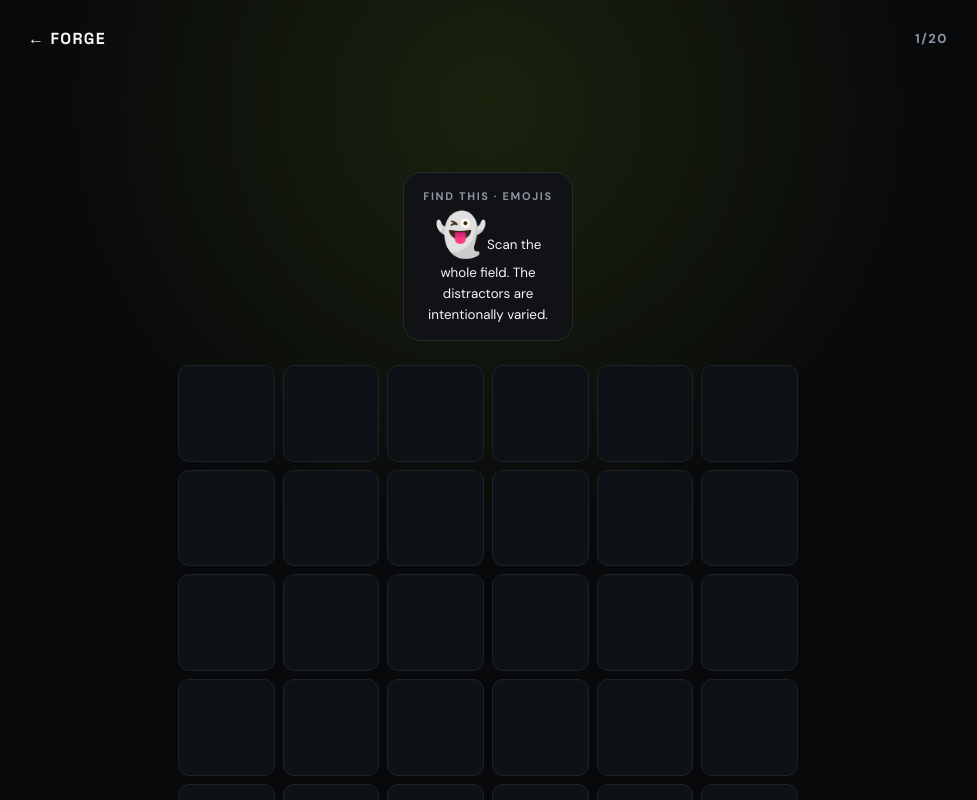
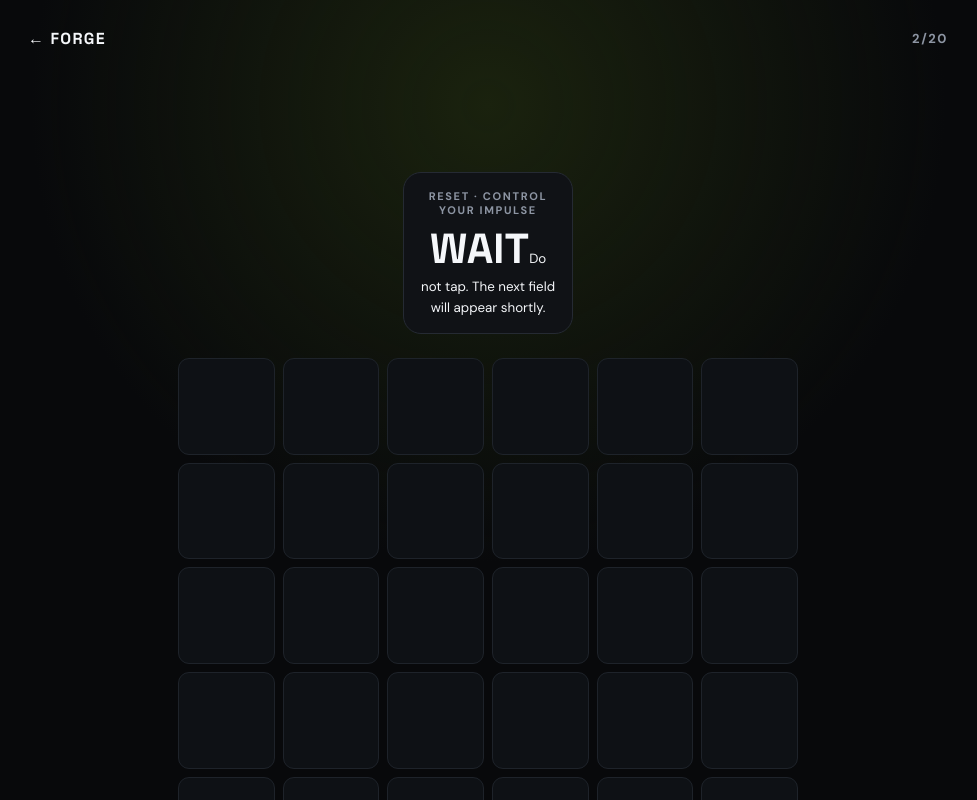
Before and after one commit to Nar-Lod/FORGE, a Next.js app: page /challenges/focus in a window 1280 px wide. Both pictures are taken after a click on the button "Begin Focus". Shown: the top 800 px of the page, without its empty margins (152-1129 px from the left). Built offline with nearby package versions, Linux system fonts and the light colour scheme.

Commit message:
Fix Focus round progression and add varied distractors

```diff
--- a/app/challenges/focus/page.tsx
+++ b/app/challenges/focus/page.tsx
@@ -1,22 +1,325 @@
 "use client";
-import { useCallback, useEffect, useMemo, useState } from "react";
+
+import { useCallback, useEffect, useMemo, useRef, useState } from "react";
 import Link from "next/link";
 import { FOCUS_LIBRARIES, FOCUS_MODES, type FocusItem } from "../../../lib/focus-library";
-const ROUNDS=20, GRID_SIZE=36;
-function pick<T>(a:T[]){return a[Math.floor(Math.random()*a.length)];}
-function makePalette(mode:string,target:FocusItem){const pool=FOCUS_LIBRARIES[mode].filter(x=>x.id!==target.id);const out=[target];while(out.length<Math.min(8,pool.length+1)){const x=pick(pool);if(!out.some(y=>y.id===x.id))out.push(x);}return out.sort(()=>Math.random()-.5);}
-export default function FocusChallenge(){
- const [round,setRound]=useState(0),[mode,setMode]=useState("shapes"),[target,setTarget]=useState<FocusItem>(FOCUS_LIBRARIES.shapes[0]),[targetCell,setTargetCell]=useState(-1),[visible,setVisible]=useState(false),[started,setStarted]=useState(false),[finished,setFinished]=useState(false),[hits,setHits]=useState(0),[mistakes,setMistakes]=useState(0),[streak,setStreak]=useState(0),[bestStreak,setBestStreak]=useState(0),[reactionTotal,setReactionTotal]=useState(0),[shownAt,setShownAt]=useState(0),[palette,setPalette]=useState<FocusItem[]>([]);
- const difficulty=Math.min(1,round/(ROUNDS-1)); const visibleMs=Math.round(1050-difficulty*620);
- const score=useMemo(()=>{if(!finished)return 0;const accuracy=hits/Math.max(1,hits+mistakes),avg=reactionTotal/Math.max(1,hits),speed=Math.max(0,1-avg/1500),streakBonus=Math.min(10,bestStreak*.8);return Math.round(Math.min(100,accuracy*65+speed*25+streakBonus));},[finished,hits,mistakes,reactionTotal,bestStreak]);
- const createRound=useCallback(()=>{const nextMode=pick(FOCUS_MODES);const nextTarget=pick(FOCUS_LIBRARIES[nextMode]);setMode(nextMode);setTarget(nextTarget);setPalette(makePalette(nextMode,nextTarget));setTargetCell(Math.floor(Math.random()*GRID_SIZE));setVisible(true);setShownAt(performance.now());window.setTimeout(()=>setVisible(false),visibleMs);},[visibleMs]);
- const start=()=>{setStarted(true);setFinished(false);setRound(0);setHits(0);setMistakes(0);setStreak(0);setBestStreak(0);setReactionTotal(0);window.setTimeout(createRound,350);};
- const choose=(index:number)=>{if(!started||finished||!visible)return;const reaction=performance.now()-shownAt;if(index===targetCell){const ns=streak+1;setHits(v=>v+1);setStreak(ns);setBestStreak(v=>Math.max(v,ns));setReactionTotal(v=>v+reaction);}else{setMistakes(v=>v+1);setStreak(0);}setVisible(false);if(round>=ROUNDS-1)setFinished(true);else{setRound(v=>v+1);window.setTimeout(createRound,220+Math.random()*520);}};
- useEffect(()=>{if(!started||finished)return;const onKey=(e:KeyboardEvent)=>{const n=Number(e.key)-1;if(n>=0&&n<GRID_SIZE)choose(n)};window.addEventListener("keydown",onKey);return()=>window.removeEventListener("keydown",onKey);});
- useEffect(()=>{if(!finished)return;const previous=JSON.parse(window.localStorage.getItem("forge.metrics")||"[[\"Focus\",0],[\"Control\",0],[\"Patience\",0],[\"Persistence\",0],[\"Consistency\",0]]") as [string,number][];const next=previous.map(([n,v])=>n==="Focus"?[n,Math.max(v,score)]:[n,v]);window.localStorage.setItem("forge.metrics",JSON.stringify(next));window.localStorage.setItem("forge.lastFocus",String(score));window.localStorage.setItem("forge.sessions",String(Number(window.localStorage.getItem("forge.sessions")||0)+1));},[finished,score]);
- return <main className="game-shell"><div className="game-topbar"><Link href="/" className="game-back">← FORGE</Link><div className="game-progress">{started&&!finished ? (round+1)+"/"+ROUNDS : "FOCUS"}</div></div>
- {!started&&!finished&&<section className="game-intro"><div className="eyebrow">FOCUS · VISUAL SEARCH</div><h1>Find it before it vanishes.</h1><p>The library changes every round. Shapes, emojis, animals, food, vehicles and flags can all appear. Learn the visual rule quickly, then act before the target disappears.</p><div className="rule-pills"><span>6 visual families</span><span>36 positions</span><span>Gets faster</span></div><button className="btn btn-primary" onClick={start}>Begin Focus</button></section>}
- {started&&!finished&&<section className="game-stage"><div className="target-card"><span>FIND THIS · {mode.toUpperCase()}</span><strong>{target.glyph}</strong><small>Scan the whole field. The distractors are intentionally varied.</small></div><div className="focus-grid">{Array.from({length:GRID_SIZE},(_,i)=><button key={round+"-"+i} className={"focus-cell "+(visible&&i===targetCell?"focus-target":"")} onClick={()=>choose(i)} aria-label={visible&&i===targetCell?target.label:"field position"}>{visible&&i===targetCell?target.glyph:""}</button>)}</div><div className="live-stats"><span>STREAK <b>{streak}</b></span><span>HITS <b>{hits}</b></span><span>MISS <b>{mistakes}</b></span><span>MODE <b>{mode}</b></span></div><p className="game-hint">Do not memorize the layout. Every round can change the entire visual language.</p></section>}
- {finished&&<section className="result-card"><div className="eyebrow">CHALLENGE COMPLETE</div><div className="result-score">{score}</div><div className="result-label">FOCUS SCORE</div><div className="result-stats"><div><strong>{hits}</strong><span>correct</span></div><div><strong>{mistakes}</strong><span>misses</span></div><div><strong>{bestStreak}</strong><span>best streak</span></div></div><p>{score>=80?"Strong visual control. Try again if you want to recover or beat your best — not to extend the session.":"You can recover. Change your search strategy, then make one deliberate attempt."}</p><div className="cta-row"><button className="btn btn-primary" onClick={start}>Play another mix</button><Link href="/" className="btn btn-secondary">I am done</Link></div></section>}
- </main>;
+
+const ROUNDS = 20;
+const GRID_SIZE = 36;
+type Phase = "ready" | "visible" | "wait";
+
+function pick<T>(items: T[]) {
+  return items[Math.floor(Math.random() * items.length)];
 }
+
+function makePalette(mode: string, target: FocusItem) {
+  const pool = FOCUS_LIBRARIES[mode].filter((item) => item.id !== target.id);
+  const out = [target];
+
+  while (out.length < Math.min(10, pool.length + 1)) {
+    const item = pick(pool);
+    if (!out.some((existing) => existing.id === item.id)) out.push(item);
+  }
+
+  return out;
+}
+
+function visualStyle(index: number, item: FocusItem, target: boolean) {
+  const hues = [18, 42, 76, 118, 158, 198, 238, 278, 318, 346];
+  const hue = hues[index % hues.length];
+  const rotation = ((index * 37) % 28) - 14;
+  const scale = 0.78 + ((index * 17) % 35) / 100;
+
+  return {
+    "--focus-hue": hue,
+    "--focus-rotation": `${target ? 0 : rotation}deg`,
+    "--focus-scale": target ? 1 : scale,
+    "--focus-delay": `${(index % 5) * 20}ms`,
+    "--focus-surface": `hsl(${hue} 70% 94%)`,
+    "--focus-ink": `hsl(${hue} 72% 35%)`,
+  } as React.CSSProperties;
+}
+
+export default function FocusChallenge() {
+  const [round, setRound] = useState(0);
+  const [mode, setMode] = useState("shapes");
+  const [target, setTarget] = useState<FocusItem>(FOCUS_LIBRARIES.shapes[0]);
+  const [targetCell, setTargetCell] = useState(-1);
+  const [phase, setPhase] = useState<Phase>("ready");
+  const [started, setStarted] = useState(false);
+  const [finished, setFinished] = useState(false);
+  const [hits, setHits] = useState(0);
+  const [mistakes, setMistakes] = useState(0);
+  const [streak, setStreak] = useState(0);
+  const [bestStreak, setBestStreak] = useState(0);
+  const [reactionTotal, setReactionTotal] = useState(0);
+  const [shownAt, setShownAt] = useState(0);
+  const [palette, setPalette] = useState<FocusItem[]>([]);
+  const timerRef = useRef<number | null>(null);
+
+  const difficulty = Math.min(1, round / (ROUNDS - 1));
+  const visibleMs = Math.round(1100 - difficulty * 600);
+
+  const clearTimer = useCallback(() => {
+    if (timerRef.current !== null) {
+      window.clearTimeout(timerRef.current);
+      timerRef.current = null;
+    }
+  }, []);
+
+  const finishRound = useCallback((wasCorrect: boolean, reaction?: number) => {
+    clearTimer();
+
+    if (wasCorrect) {
+      setHits((value) => value + 1);
+      setStreak((value) => {
+        const next = value + 1;
+        setBestStreak((best) => Math.max(best, next));
+        return next;
+      });
+      if (reaction !== undefined) setReactionTotal((value) => value + reaction);
+    } else {
+      setMistakes((value) => value + 1);
+      setStreak(0);
+    }
+
+    setPhase("wait");
+
+    if (round >= ROUNDS - 1) {
+      timerRef.current = window.setTimeout(() => {
+        setFinished(true);
+        setPhase("ready");
+        timerRef.current = null;
+      }, 650);
+      return;
+    }
+
+    timerRef.current = window.setTimeout(() => {
+      setRound((value) => value + 1);
+      timerRef.current = null;
+    }, 650);
+  }, [clearTimer, round]);
+
+  const createRound = useCallback(() => {
+    clearTimer();
+
+    const nextMode = pick(FOCUS_MODES);
+    const nextTarget = pick(FOCUS_LIBRARIES[nextMode]);
+    const nextTargetCell = Math.floor(Math.random() * GRID_SIZE);
+
+    setMode(nextMode);
+    setTarget(nextTarget);
+    setPalette(makePalette(nextMode, nextTarget));
+    setTargetCell(nextTargetCell);
+    setPhase("visible");
+    setShownAt(performance.now());
+
+    timerRef.current = window.setTimeout(() => {
+      setPhase("wait");
+      setMistakes((value) => value + 1);
+      setStreak(0);
+
+      if (round >= ROUNDS - 1) {
+        timerRef.current = window.setTimeout(() => {
+          setFinished(true);
+          setPhase("ready");
+          timerRef.current = null;
+        }, 650);
+      } else {
+        timerRef.current = window.setTimeout(() => {
+          setRound((value) => value + 1);
+          timerRef.current = null;
+        }, 650);
+      }
+    }, visibleMs);
+  }, [clearTimer, round, visibleMs]);
+
+  const start = () => {
+    clearTimer();
+    setStarted(true);
+    setFinished(false);
+    setRound(0);
+    setHits(0);
+    setMistakes(0);
+    setStreak(0);
+    setBestStreak(0);
+    setReactionTotal(0);
+    setPhase("ready");
+
+    timerRef.current = window.setTimeout(() => {
+      timerRef.current = null;
+      createRound();
+    }, 350);
+  };
+
+  const choose = (index: number) => {
+    if (!started || finished || phase !== "visible") return;
+
+    const reaction = performance.now() - shownAt;
+    finishRound(index === targetCell, index === targetCell ? reaction : undefined);
+  };
+
+  useEffect(() => {
+    if (!started || finished) return;
+
+    const onKey = (event: KeyboardEvent) => {
+      const n = Number(event.key) - 1;
+      if (n >= 0 && n < GRID_SIZE) choose(n);
+    };
+
+    window.addEventListener("keydown", onKey);
+    return () => window.removeEventListener("keydown", onKey);
+  }, [started, finished, phase, targetCell, shownAt]);
+
+  useEffect(() => {
+    if (!started || finished || phase !== "ready") return;
+    if (round === 0) return;
+    createRound();
+  }, [round, started, finished, phase, createRound]);
+
+  useEffect(() => {
+    return () => clearTimer();
+  }, [clearTimer]);
+
+  const score = useMemo(() => {
+    if (!finished) return 0;
+    const accuracy = hits / Math.max(1, hits + mistakes);
+    const avgReaction = reactionTotal / Math.max(1, hits);
+    const speed = Math.max(0, 1 - avgReaction / 1500);
+    const streakBonus = Math.min(10, bestStreak * 0.8);
+    return Math.round(Math.min(100, accuracy * 65 + speed * 25 + streakBonus));
+  }, [finished, hits, mistakes, reactionTotal, bestStreak]);
+
+  useEffect(() => {
+    if (!finished) return;
+
+    const previous = JSON.parse(
+      window.localStorage.getItem("forge.metrics") ||
+        '[[\"Focus\",0],[\"Control\",0],[\"Patience\",0],[\"Persistence\",0],[\"Consistency\",0]]'
+    ) as [string, number][];
+
+    const next = previous.map(([name, value]) =>
+      name === "Focus" ? [name, Math.max(value, score)] : [name, value]
+    );
+
+    window.localStorage.setItem("forge.metrics", JSON.stringify(next));
+    window.localStorage.setItem("forge.lastFocus", String(score));
+    window.localStorage.setItem(
+      "forge.sessions",
+      String(Number(window.localStorage.getItem("forge.sessions") || 0) + 1)
+    );
+  }, [finished, score]);
+
+  const showField = phase === "visible";
+
+  return (
+    <main className="game-shell">
+      <div className="game-topbar">
+        <Link href="/" className="game-back">← FORGE</Link>
+        <div className="game-progress">
+          {started && !finished ? round + 1 + "/" + ROUNDS : "FOCUS"}
+        </div>
+      </div>
+
+      {!started && !finished && (
+        <section className="game-intro">
+          <div className="eyebrow">FOCUS · VISUAL SEARCH</div>
+          <h1>Find it before it vanishes.</h1>
+          <p>
+            The library changes every round. Shapes, emojis, animals, food, vehicles and
+            flags can all appear. Scan the field, identify the exact target, then act before
+            it disappears.
+          </p>
+          <div className="rule-pills">
+            <span>6 visual families</span>
+            <span>36 positions</span>
+            <span>Gets faster</span>
+            <span>WAIT phases</span>
+          </div>
+          <button className="btn btn-primary" onClick={start}>Begin Focus</button>
+        </section>
+      )}
+
+      {started && !finished && (
+        <section className="game-stage">
+          <div className={"target-card " + (phase === "wait" ? "target-card-wait" : "")}>
+            {phase === "wait" ? (
+              <>
+                <span>RESET · CONTROL YOUR IMPULSE</span>
+                <strong>WAIT</strong>
+                <small>Do not tap. The next field will appear shortly.</small>
+              </>
+            ) : (
+              <>
+                <span>FIND THIS · {mode.toUpperCase()}</span>
+                <strong>{target.glyph}</strong>
+                <small>Find the exact target. Distractors vary in type, color, size and rotation.</small>
+              </>
+            )}
+          </div>
+
+          <div className={"focus-grid " + (showField ? "focus-grid-live" : "focus-grid-wait")}>
+            {Array.from({ length: GRID_SIZE }, (_, index) => {
+              const item = palette[(index * 7 + round * 3) % Math.max(1, palette.length)];
+              const occupied = showField && index !== targetCell && index % 2 === (round % 2);
+
+              return (
+                <button
+                  key={round + "-" + index}
+                  className={"focus-cell " + (showField && index === targetCell ? "focus-target" : "")}
+                  onClick={() => choose(index)}
+                  disabled={phase !== "visible"}
+                  style={item ? visualStyle(index, item, index === targetCell) : undefined}
+                  aria-label={
+                    showField && index === targetCell
+                      ? target.label
+                      : phase === "wait"
+                        ? "waiting"
+                        : "field position"
+                  }
+                >
+                  {showField && occupied && item ? item.glyph : ""}
+                </button>
+              );
+            })}
+          </div>
+
+          <div className="live-stats">
+            <span>STREAK <b>{streak}</b></span>
+            <span>HITS <b>{hits}</b></span>
+            <span>MISS <b>{mistakes}</b></span>
+            <span>MODE <b>{mode}</b></span>
+          </div>
+
+          <p className="game-hint">
+            {phase === "wait"
+              ? "WAIT is intentional: the target is gone. Resist the urge to tap."
+              : "Scan the whole field. A wrong tap or a missed target advances the round."}
+          </p>
+        </section>
+      )}
+
+      {finished && (
+        <section className="result-card">
+          <div className="eyebrow">CHALLENGE COMPLETE</div>
+          <div className="result-score">{score}</div>
+          <div className="result-label">FOCUS SCORE</div>
+          <div className="result-stats">
+            <div><strong>{hits}</strong><span>correct</span></div>
+            <div><strong>{mistakes}</strong><span>misses</span></div>
+            <div><strong>{bestStreak}</strong><span>best streak</span></div>
+          </div>
+          <p>
+            {score >= 80
+              ? "Strong visual control. Recover or beat your best with one deliberate attempt — not an endless session."
+              : "You can recover. Change your search strategy, then make one deliberate attempt."}
+          </p>
+          <div className="cta-row">
+            <button className="btn btn-primary" onClick={start}>Play another mix</button>
+            <Link href="/" className="btn btn-secondary">I am done</Link>
+          </div>
+        </section>
+      )}
+    </main>
+  );
+}
```
